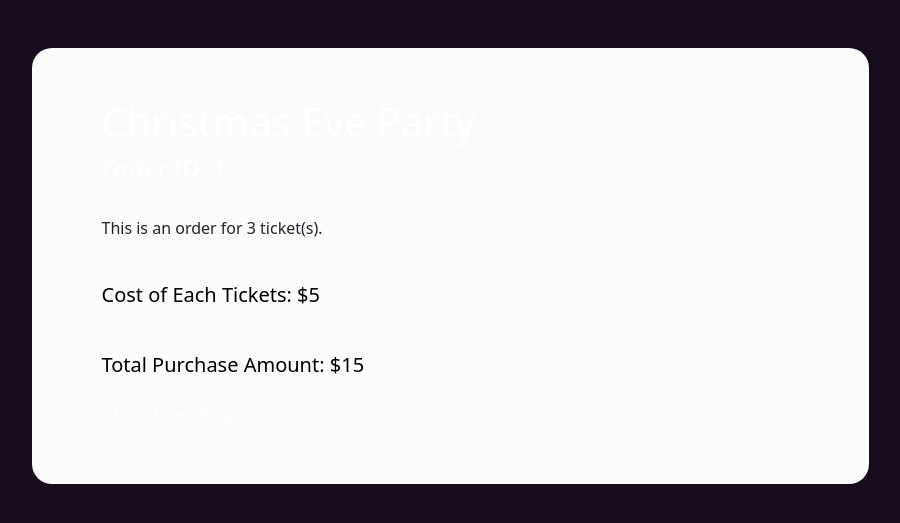
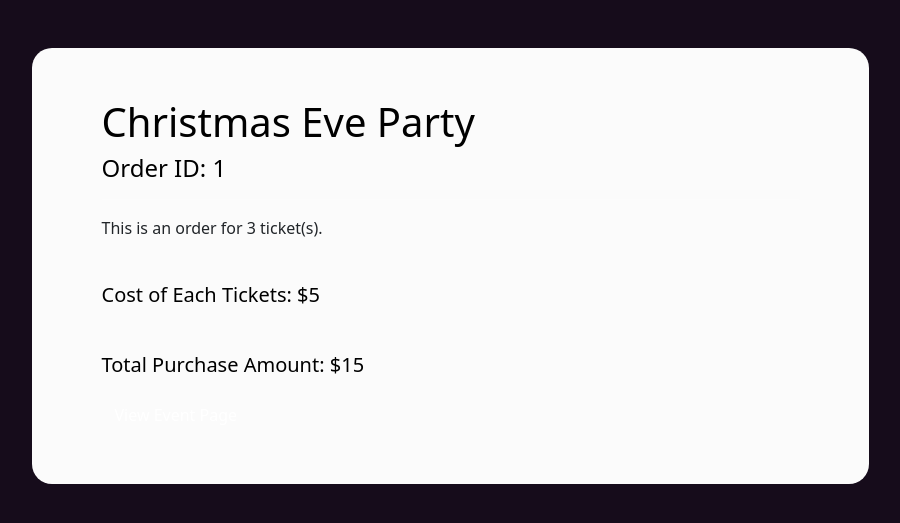
Before and after one commit to zlo120/IAB207-Assignment-3, a Flask app: page /event/order/1 in a window 1280 px wide. Shown: the part 150-673 px from the top of the page, without its empty margins (190-1090 px from the left). Run offline with Flask 2, Linux system fonts and the light colour scheme; a user stored in the database is signed in; data comes from the database, SQL or seed files in the repository; some libraries are stand-ins or nearby versions.

Commit message:
Colour Change

```diff
--- a/website/templates/event/order.html
+++ b/website/templates/event/order.html
@@ -9,21 +9,21 @@
 
     <div class="order mt-5">
 
-        <h1 class="white">{{order.Event.Name}}</h1>
+        <h1 class="black">{{order.Event.Name}}</h1>
 
-        <h4 class="white">Order ID: {{order.OrderID}}</h4>
+        <h4 class="black">Order ID: {{order.OrderID}}</h4>
 
         <hr>
 
-        <pc lass="white">This is an order for {{order.NumTickets}} ticket(s).</p>
+        <pc lass="black">This is an order for {{order.NumTickets}} ticket(s).</p>
 
         <br>
 
-        <p class="white">Cost of Each Tickets: ${{order.Event.Cost}}</p>
+        <p class="black">Cost of Each Tickets: ${{order.Event.Cost}}</p>
 
         <br>
 
-        <p class="white">Total Purchase Amount: ${{order.NumTickets * order.Event.Cost}}</p>
+        <p class="black">Total Purchase Amount: ${{order.NumTickets * order.Event.Cost}}</p>
 
         <a href="{{url_for('event.view', id = order.Event.EventID)}}" class="btn btn-primary; white">View Event Page</a>
 
--- a/website/templates/index.html
+++ b/website/templates/index.html
@@ -35,7 +35,7 @@ Home
         <b style="color: white; ">Featured Event Categories: </b>
         {% if events | length != 0 %}
             {% for category in categories %}
-                <button class="btn btn-primary" type="button" data-bs-toggle="collapse" data-bs-target="#{{category.Name}}" aria-expanded="true" aria-controls="{{category.Name}}">{{category.Name}}</button>
+                <button class="btn btn-primary" type="button" data-bs-toggle="collapse" data-bs-target="#{{category.Name}}" aria-expanded="false" aria-controls="{{category.Name}}">{{category.Name}}</button>
             {% endfor %}
         {% endif %}
     </p>
@@ -43,7 +43,7 @@ Home
         {% if events | length != 0 %}
             {% for category in categories %}
 
-                <section id="{{category.Name}}" style="padding-bottom: 3%"  class="collapse show">
+                <section id="{{category.Name}}" style="padding-bottom: 3%"  class="collapse">
                     <div class="row padB">
 
                         {% for event in events %}
```
